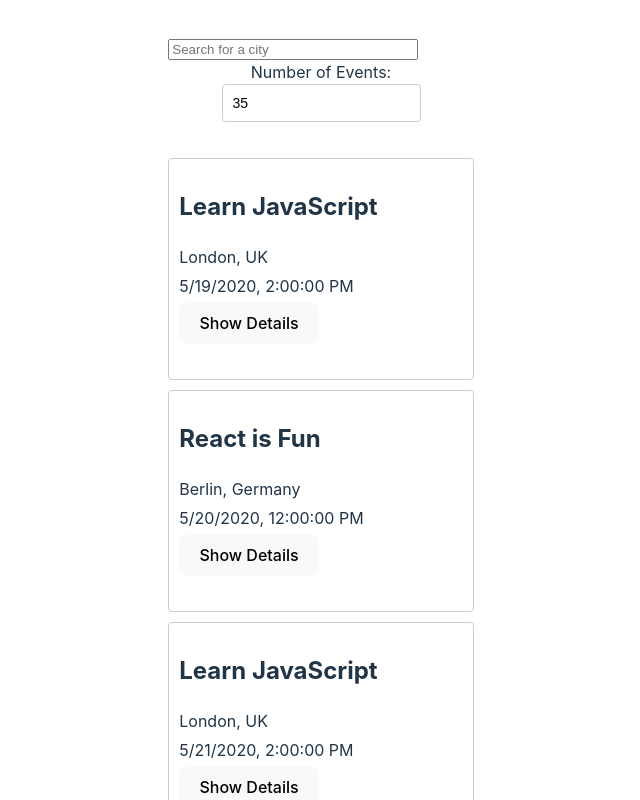
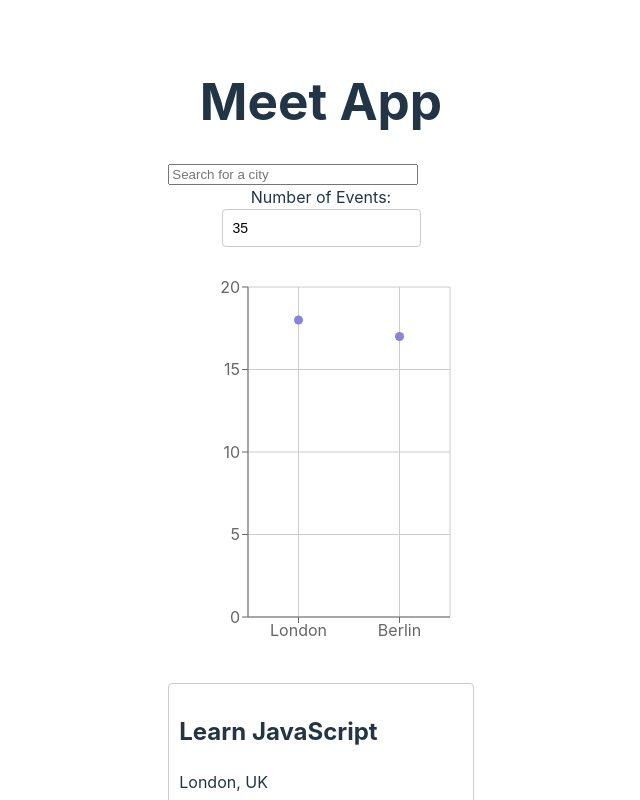
Before and after one commit to tmoubre/Meet, a React (Vite) app: page / in a window 1280 px wide. Shown: the top 800 px of the page, without its empty margins (319-959 px from the left). Built offline with nearby package versions, Linux system fonts and the light colour scheme; what atatus-spa would draw is missing.

Commit message:
Added charts

```diff
--- a/package.json
+++ b/package.json
@@ -18,6 +18,7 @@
     "nprogress": "^0.2.0",
     "react": "18.2.0",
     "react-dom": "18.2.0",
+    "recharts": "^2.15.3",
     "vite-plugin-pwa": "^1.0.0",
     "workbox-core": "^7.3.0",
     "workbox-expiration": "^7.3.0",
--- a/src/App.jsx
+++ b/src/App.jsx
@@ -3,6 +3,7 @@
 import React, { useState, useEffect } from 'react';
 import CitySearch from './components/CitySearch';
 import NumberOfEvents from './components/NumberOfEvents';
+import CityEventsChart from './components/CityEventsChart.jsx';
 import EventList from './components/EventList';
 import { extractLocations, getEvents } from './api';
 import mockData from './mock-data';
@@ -19,13 +20,8 @@ const App = () => {
   const [warningAlert, setWarningAlert] = useState('');
   const [showIosInstallBanner, setShowIosInstallBanner] = useState(false);
 
-  // iOS detection
-  const isIos = () => {
-    return /iphone|ipad|ipod/.test(window.navigator.userAgent.toLowerCase());
-  };
-
-  const isInStandaloneMode = () =>
-    'standalone' in window.navigator && window.navigator.standalone;
+  const isIos = () => /iphone|ipad|ipod/.test(window.navigator.userAgent.toLowerCase());
+  const isInStandaloneMode = () => 'standalone' in window.navigator && window.navigator.standalone;
 
   useEffect(() => {
     if (isIos() && !isInStandaloneMode()) {
@@ -40,6 +36,7 @@ const App = () => {
       } else {
         setWarningAlert('You are offline. Displayed events may not be up to date.');
       }
+
       const allEvents = await getEvents();
       const filtered =
         currentCity === 'See all cities'
@@ -48,18 +45,20 @@ const App = () => {
       setEvents(filtered.slice(0, currentNOE));
       setAllLocations(extractLocations(allEvents));
     };
+
     fetchData();
   }, [currentCity, currentNOE]);
 
   return (
     <div className="App">
+      <h1>Meet App</h1>
+
       <div className="alerts-container">
         {infoAlert && <InfoAlert text={infoAlert} />}
+        {warningAlert && <WarningAlert text={warningAlert} />}
         {errorAlert && <ErrorAlert text={errorAlert} />}
-        {warningAlert && <WarningAlert text={warningAlert} />}
       </div>
 
-      {/* iOS Install Instructions */}
       {showIosInstallBanner && (
         <div className="ios-install-banner">
           <p>
@@ -79,6 +78,7 @@ const App = () => {
         setCurrentNOE={setCurrentNOE}
         setErrorAlert={setErrorAlert}
       />
+      <CityEventsChart allLocations={allLocations} events={events} />
       <EventList events={events} />
     </div>
   );
--- /dev/null
+++ b/src/components/CityEventsChart.jsx
@@ -0,0 +1,49 @@
+// src/components/CityEventsChart.jsx
+
+import React, { useState, useEffect } from "react";
+import {
+  ScatterChart,
+  Scatter,
+  XAxis,
+  YAxis,
+  CartesianGrid,
+  Tooltip,
+  ResponsiveContainer,
+} from "recharts";
+
+const CityEventsChart = ({ allLocations, events }) => {
+  const [data, setData] = useState([]);
+
+  useEffect(() => {
+    const getData = () => {
+      return allLocations.map((location) => {
+        const count = events.filter((event) => event.location === location).length;
+        const city = location.split(", ")[0];
+        return { city, count };
+      });
+    };
+
+    setData(getData());
+  }, [allLocations, events]);
+
+  return (
+    <ResponsiveContainer width="99%" height={400}>
+      <ScatterChart
+        margin={{
+          top: 20,
+          right: 20,
+          bottom: 20,
+          left: 20,
+        }}
+      >
+        <CartesianGrid />
+        <XAxis type="category" dataKey="city" name="City" />
+        <YAxis type="number" dataKey="count" name="Number of events" />
+        <Tooltip cursor={{ strokeDasharray: "3 3" }} />
+        <Scatter name="Events in city" data={data} fill="#8884d8" />
+      </ScatterChart>
+    </ResponsiveContainer>
+  );
+};
+
+export default CityEventsChart;
```
Also changed, not shown: 2 other files (tests, documents, lock files or other folders).
